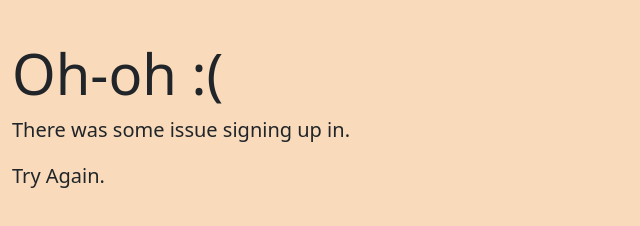
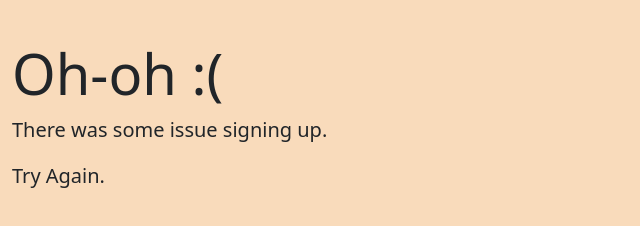
Before and after one commit to nripayena/Newletter-Signup, a website: page failure.html in a window 1280 px wide. Shown: the full height of the page, 0-640 px from the left. Drawn offline with nearby package versions, Linux system fonts and the light colour scheme.

Commit message:
Html changes

```diff
--- a/failure.html
+++ b/failure.html
@@ -20,7 +20,7 @@
     <div class="jumbotron jumbotron-fluid">
         <div class="container">
           <h1 class="display-4">Oh-oh :(</h1>
-          <p class="lead">There was some issue signing up in.</p>
+          <p class="lead">There was some issue signing up.</p>
           <p class="lead">Try Again.</p>
         </div>
       </div>
```
